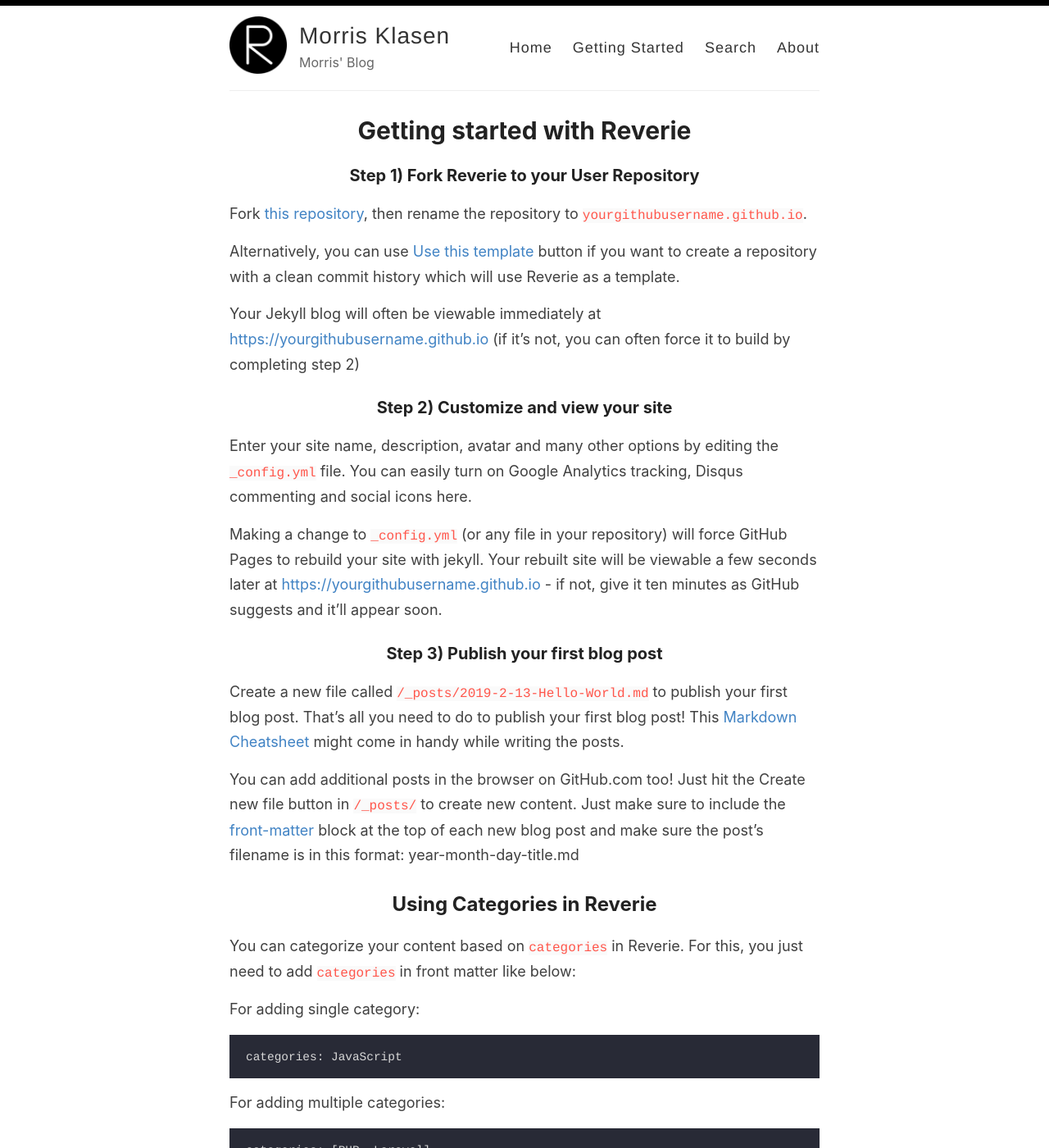
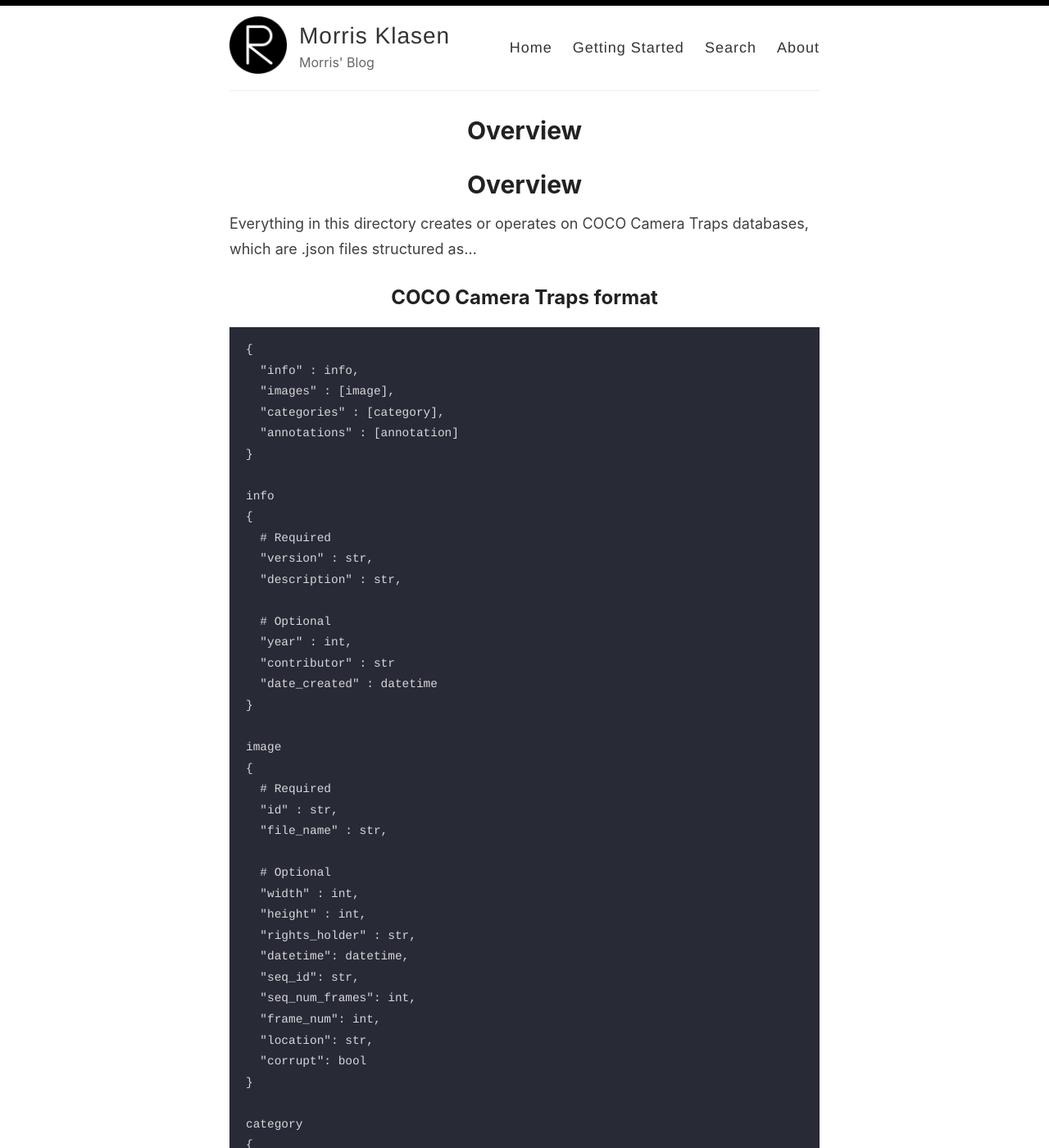
Before and after one commit to m-klasen/m-klasen.github.io, a Jekyll site: the page built from _pages/getting-started.md, in a window 1280 px wide and 1400 px high. Shown: the whole window at 82% size. Built offline with Jekyll 4.4.1, drawn with Linux system fonts in a browser that asks for light colours; our own code applies the rules of GitHub Pages for plain Markdown files; some of the changed text lies outside the part shown.

Commit message:
Update getting-started.md

````diff
--- a/_pages/getting-started.md
+++ b/_pages/getting-started.md
@@ -1,51 +1,91 @@
----
-layout: page
-title: Getting started with Reverie
-permalink: /getting-started/
----
+# Overview
 
-### Step 1) Fork Reverie to your User Repository
+Everything in this directory creates or operates on COCO Camera Traps databases, which are .json files structured as...
 
-Fork [this repository](https://github.com/amitmerchant1990/reverie), then rename the repository to `yourgithubusername.github.io`.
+## COCO Camera Traps format
 
-Alternatively, you can use [Use this template](https://github.com/amitmerchant1990/reverie/generate) button if you want to create a repository with a clean commit history which will use Reverie as a template.
+```
+{
+  "info" : info,
+  "images" : [image],
+  "categories" : [category],
+  "annotations" : [annotation]
+}
 
-Your Jekyll blog will often be viewable immediately at <https://yourgithubusername.github.io> (if it's not, you can often force it to build by completing step 2)
+info
+{
+  # Required
+  "version" : str,
+  "description" : str,
 
-### Step 2) Customize and view your site
+  # Optional
+  "year" : int,
+  "contributor" : str
+  "date_created" : datetime
+}
 
-Enter your site name, description, avatar and many other options by editing the `_config.yml` file. You can easily turn on Google Analytics tracking, Disqus commenting and social icons here.
+image
+{
+  # Required
+  "id" : str,
+  "file_name" : str,
 
-Making a change to `_config.yml` (or any file in your repository) will force GitHub Pages to rebuild your site with jekyll. Your rebuilt site will be viewable a few seconds later at <https://yourgithubusername.github.io> - if not, give it ten minutes as GitHub suggests and it'll appear soon.
+  # Optional
+  "width" : int,
+  "height" : int,
+  "rights_holder" : str,
+  "datetime": datetime,
+  "seq_id": str,
+  "seq_num_frames": int,
+  "frame_num": int,
+  "location": str,
+  "corrupt": bool
+}
 
-### Step 3) Publish your first blog post
+category
+{
+  "id" : int,
+  "name" : str
+}
 
-Create a new file called `/_posts/2019-2-13-Hello-World.md` to publish your first blog post. That's all you need to do to publish your first blog post! This [Markdown Cheatsheet](https://github.com/adam-p/markdown-here/wiki/Markdown-Cheatsheet) might come in handy while writing the posts.
-
-> You can add additional posts in the browser on GitHub.com too! Just hit the <kbd>Create new file</kbd> button in `/_posts/` to create new content. Just make sure to include the [front-matter](http://jekyllrb.com/docs/frontmatter/) block at the top of each new blog post and make sure the post's filename is in this format: year-month-day-title.md
-
-## Using Categories in Reverie
-
-You can categorize your content based on `categories` in Reverie. For this, you just need to add `categories` in front matter like below:
-
-For adding single category:
-
-```md
-categories: JavaScript
+annotation
+{
+  "id" : str,
+  "image_id" : str,
+  "category_id" : int,
+  "bbox": [x,y,width,height],
+  "sequence_level_annotation" : bool,
+  "track_id",
+}
 ```
 
-For adding multiple categories:
+`seq_num_frames` is the total number of frames in the sequence that this image belongs to.
 
-```md
-categories: [PHP, Laravel]
-```
+`frame_num` specifies this frame's order in the sequence.
 
-The contegorized content can be shown over this URL: <https://yourgithubusername.github.io/categories/>
+Note that the coordinates in the `bbox` field are absolute here, different from those in the [batch processing API](api/batch_processing/README.md) output, which are relative.
 
-## RSS
+Fields listed as "optional" are intended to standardize commonly-used parameters (such as date/time information).  When present, fields should follow the above conventions.  Additional fields may be present for specific data sets.
 
-The generated [RSS feed](https://en.wikipedia.org/wiki/RSS) of your blog can be found at <https://yourgithubusername.github.io/feed>. You can see the example RSS feed over [here](https://www.amitmerchant.com/reverie/feed).
+Whenever possible, the category ID 0 is associated with a class called "empty", even if there are no empty images in a data set.  When preparing data sets, we normalize all versions of "empty" (such as "none", "Empty", "no animal", etc.) to "empty".
 
-## Sitemap
+# Contents
 
-The generated sitemap of your blog can be found at <https://yourgithubusername.github.io/sitemap>. You can see the example sitemap feed over [here](https://www.amitmerchant.com/reverie/sitemap).
+This directory is organized into the following subdirectories...
+
+## annotations
+Code for creating new bounding box annotation tasks and converting annotations to COCO Camera Traps format.
+
+## databases
+Miscellaneous tools for manipulating COCO Camera Traps .json files.  Of particular note is `sanity_check_json_db.py`, which validates that a CCT database is well-formatted, optionally checking image existence and size.
+
+**databases/classifcation**: Scripts for creating and analyzing a dataset for classification specifically.
+
+## importers
+Code for converting frequently-used metadata formats (or sometimes one-off data sets) to COCO Camera Traps .json files.
+
+## megadb
+Code for querying and updating MegaDB.
+
+## tfrecords
+Code for generating tfrecords from COCO Camera Traps .json files.  This directory is based on the [Visipedia tfrecords repo](https://github.com/visipedia/tfrecords).
````
